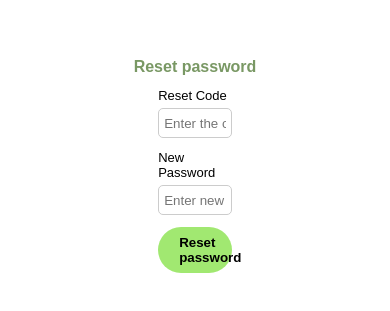
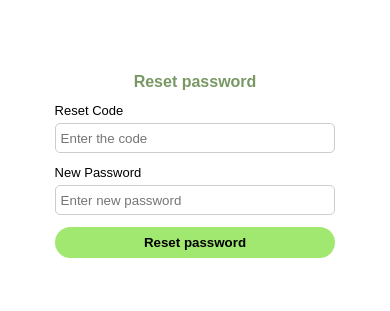
Before and after one commit to bars30/spreadsheet-application-front, a plain HTML site: page reset-password.html in a window 390 px wide. Shown: the part 249-560 px from the top of the page. Drawn offline with Linux system fonts and the light colour scheme.

Commit message:
added responsive design to pages of code, password

```diff
--- a/css/home.css
+++ b/css/home.css
@@ -165,6 +165,9 @@ h3.email {
  color: white;
  padding: 8px 35px;
 }
+.signOutButton:hover {
+ background-color: #c35e5e;
+}
 .button_cont button:nth-child(2){
  margin-left: 15px;
 }
--- /dev/null
+++ b/css/reset-pass.css
@@ -0,0 +1,24 @@
+label {
+ margin-bottom: 12px;
+ font-size: 13px;
+ }
+ @media only screen and (max-width: 1200px){
+     div#reset-password {
+         width: 30%;
+     }
+ }
+ @media only screen and (max-width: 1000px){
+     div#reset-password {
+         width: 34%;
+     }
+ }
+ @media only screen and (max-width: 800px){
+     div#reset-password {
+     width: 50%;
+     }
+ }
+ @media only screen and (max-width: 600px){
+     div#reset-password {
+     width: 80%;
+     }
+ }
--- /dev/null
+++ b/css/sec-pages.css
@@ -0,0 +1,26 @@
+
+@media only screen and (max-width: 1205px){
+ .container {
+  width: 38%;
+ }
+}
+@media only screen and (max-width: 1005px){
+ .container {
+  width: 48%;
+ }
+}
+@media only screen and (max-width: 805px){
+ .container {
+  width: 48%;
+ }
+}
+@media only screen and (max-width: 605px){
+ .container {
+  width: 80%;
+}
+}
+@media only screen and (max-width: 375px){
+ h1 {
+  font-size: 18px;
+ }
+}
--- a/reset-password.html
+++ b/reset-password.html
@@ -12,13 +12,7 @@
 
  <link rel="stylesheet" href="./css/forgot-pass.css">
  <link rel="stylesheet" href="./css/style.css">
- <style>
-    label {
-    margin-bottom: 12px;
-    font-size: 13px;
-    }
- </style>
-
+ <link rel="stylesheet" href="./css/reset-pass.css">
 </head>
 <body>
     <div class="reset-pass">
```
Also changed, not shown: forgot-pass.html (+1 -0 lines), verify-register.html (+1 -0 lines), css/verify-register.css (line endings or trailing spaces), 1 other file.
